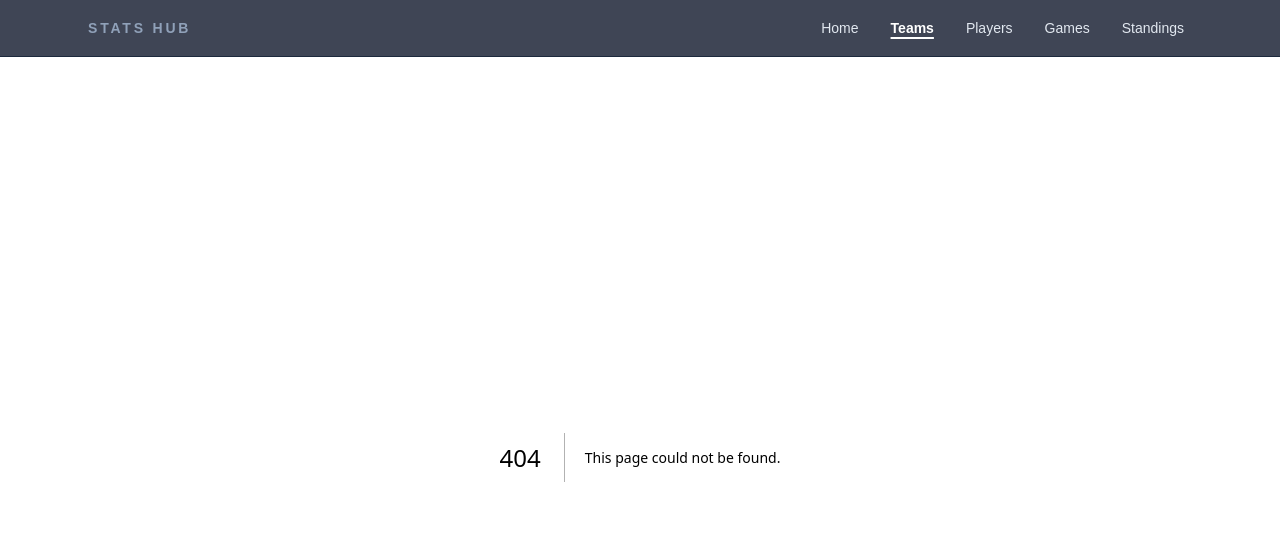
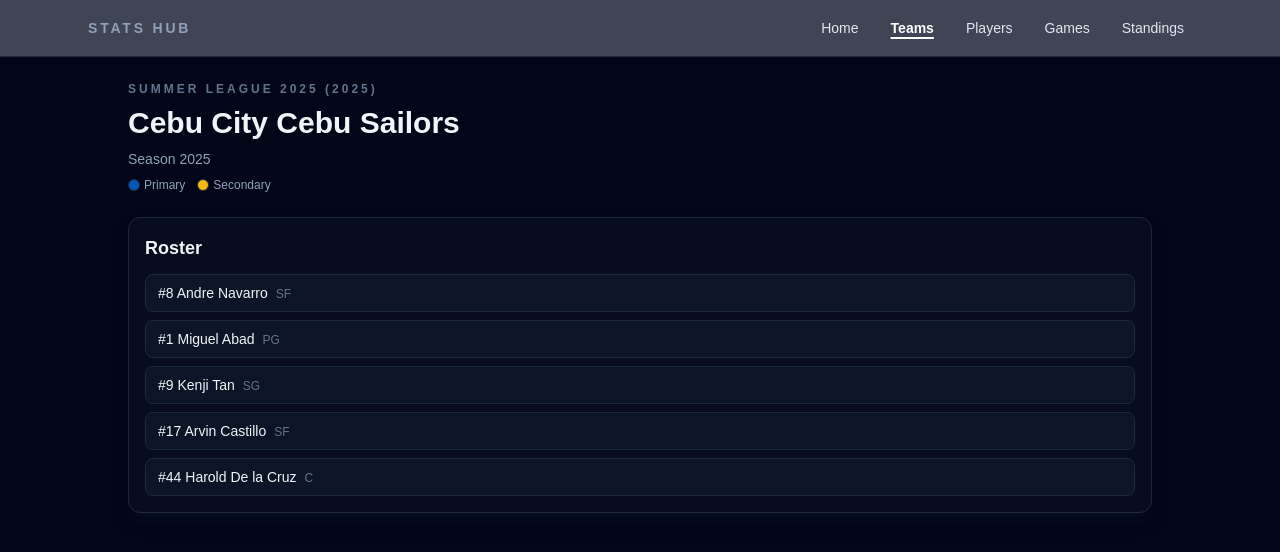
Before and after one commit to evbermudez/stats-hub, a Next.js app: page /teams/cebu-sailors-2025 in a window 1280 px wide. Before the commit this address had no page. Shown: the top 552 px of the page. Built offline with nearby package versions, Linux system fonts and the light colour scheme.

Commit message:
Add team details page

```diff
--- /dev/null
+++ b/src/app/teams/[slug]/page.tsx
@@ -0,0 +1,82 @@
+import Link from 'next/link';
+import { notFound } from 'next/navigation';
+
+import { getLeagueBySlug, getPlayers, getTeamBySlug } from '@/lib/data';
+
+type TeamPageProps = {
+  params: Promise<{
+    slug: string;
+  }>;
+};
+
+export default async function TeamPage({ params }: TeamPageProps) {
+  const { slug } = await params;
+  const team = getTeamBySlug(slug);
+
+  if (!team) {
+    notFound();
+  }
+
+  const league = getLeagueBySlug(team.leagueSlug);
+  const roster = getPlayers().filter((player) => player.currentTeamSlug === team.slug);
+
+  return (
+    <main className="min-h-screen bg-slate-950 p-6 text-slate-100">
+      <div className="mx-auto flex max-w-5xl flex-col gap-6">
+        <header className="space-y-2">
+          <p className="text-xs font-semibold uppercase tracking-[0.25em] text-slate-500">
+            {league ? `${league.name} (${league.season})` : team.leagueSlug}
+          </p>
+          <h1 className="text-3xl font-semibold">
+            {team.city ? `${team.city} ` : ''}
+            {team.name}
+          </h1>
+          <p className="text-sm text-slate-400">Season {team.season}</p>
+          {(team.primaryColor || team.secondaryColor) && (
+            <div className="flex items-center gap-3 text-xs text-slate-400">
+              {team.primaryColor && (
+                <span className="flex items-center gap-1">
+                  <span
+                    className="h-3 w-3 rounded-full border border-slate-800"
+                    style={{ backgroundColor: team.primaryColor }}
+                  />
+                  Primary
+                </span>
+              )}
+              {team.secondaryColor && (
+                <span className="flex items-center gap-1">
+                  <span
+                    className="h-3 w-3 rounded-full border border-slate-800"
+                    style={{ backgroundColor: team.secondaryColor }}
+                  />
+                  Secondary
+                </span>
+              )}
+            </div>
+          )}
+        </header>
+
+        <section className="rounded-xl border border-slate-800 bg-slate-900/40 p-4 shadow-lg shadow-slate-900/40">
+          <h2 className="mb-3 text-lg font-semibold">Roster</h2>
+          {roster.length === 0 ? (
+            <p className="text-sm text-slate-500">No players listed for this team.</p>
+          ) : (
+            <ul className="space-y-2 text-sm">
+              {roster.map((player) => (
+                <li
+                  key={player.id}
+                  className="rounded-lg border border-slate-800 bg-slate-900/70 px-3 py-2"
+                >
+                  <Link href={`/players/${player.id}`} className="font-medium text-slate-100 hover:underline">
+                    #{player.jerseyNumber} {player.firstName} {player.lastName}
+                  </Link>
+                  <span className="ml-2 text-xs uppercase text-slate-500">{player.position}</span>
+                </li>
+              ))}
+            </ul>
+          )}
+        </section>
+      </div>
+    </main>
+  );
+}
```
